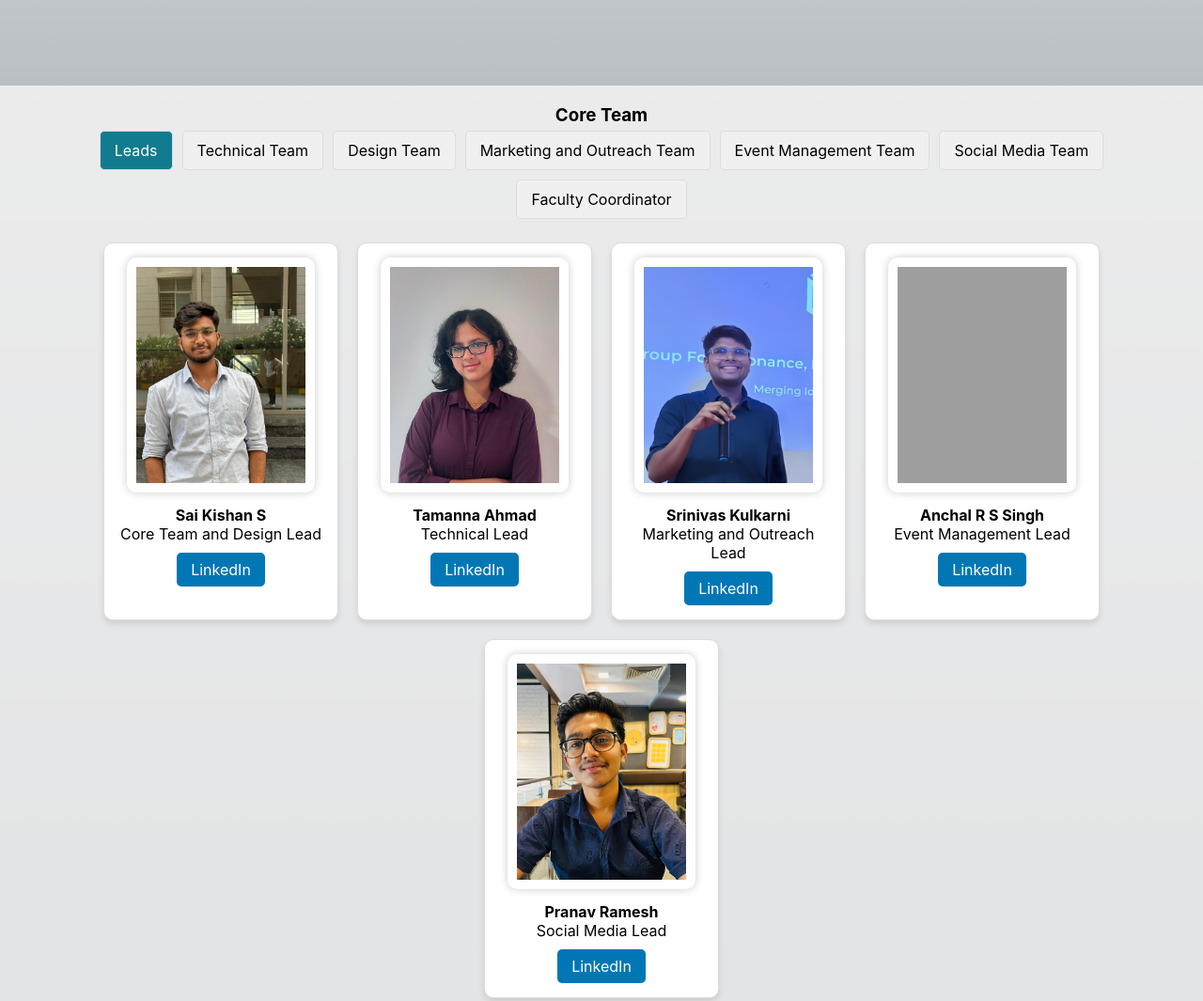
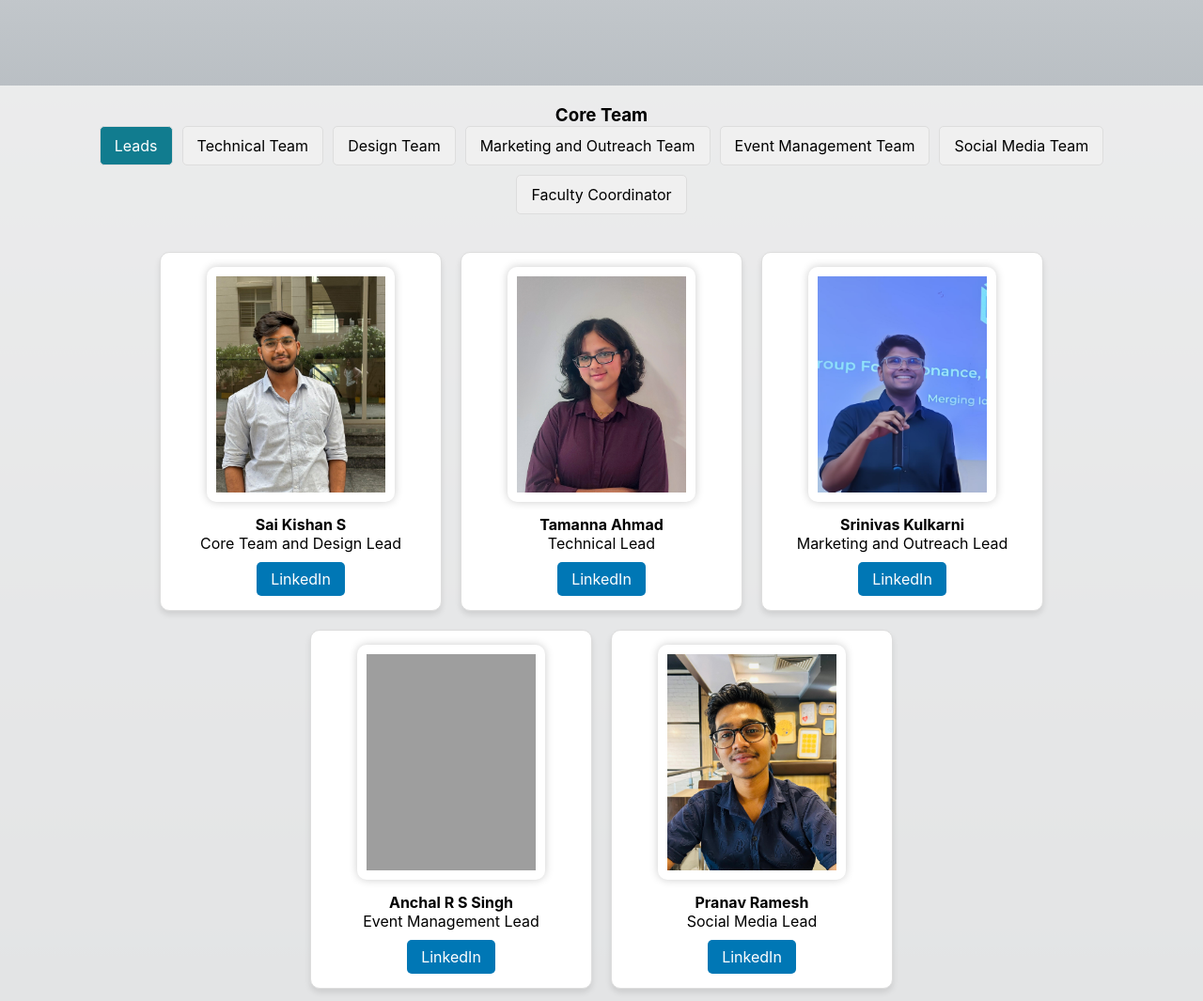
Before and after one commit to TamannaAhmad/GRID-website, a plain HTML site: page contact.html in a window 1280 px wide. Shown: the part 1260-2325 px from the top of the page at 94% size. Drawn offline with nearby package versions, Linux system fonts and the light colour scheme; grey boxes are pictures that could not be loaded.

Commit message:
core team css changed

```diff
--- a/style.css
+++ b/style.css
@@ -706,11 +706,11 @@ footer {
   justify-content: center;
   margin-bottom: 20px;
   flex-wrap: wrap;
+  gap: 10px;
 }
 
 .team-tab {
   padding: 10px 15px;
-  margin: 5px;
   cursor: pointer;
   background-color: #f0f0f0;
   border: 1px solid #ddd;
@@ -730,17 +730,20 @@ footer {
 
 .team-members {
   display: none;
+  justify-content: center;
+  flex-wrap: wrap;
+  gap: 20px;
+  padding: 20px;
+  max-width: 1200px;
+  margin: 0 auto;
 }
 
 .team-members.active {
   display: flex;
-  flex-wrap: wrap;
-  justify-content: center;
-  gap: 20px;
 }
 
 .member-card {
-  width: 250px;
+  width: 300px; /* Fixed width */
   border: 1px solid #ddd;
   border-radius: 10px;
   padding: 15px;
@@ -776,3 +779,16 @@ footer {
 .linkedin-btn:hover {
   background-color: #005582;
 }
+
+/* Responsive adjustments */
+@media (max-width: 1000px) {
+  .team-members {
+    max-width: 960px; /* 3 x 300px + gaps */
+  }
+}
+
+@media (max-width: 768px) {
+  .member-card {
+    width: 280px; /* Slightly smaller for mobile */
+  }
+}
```
